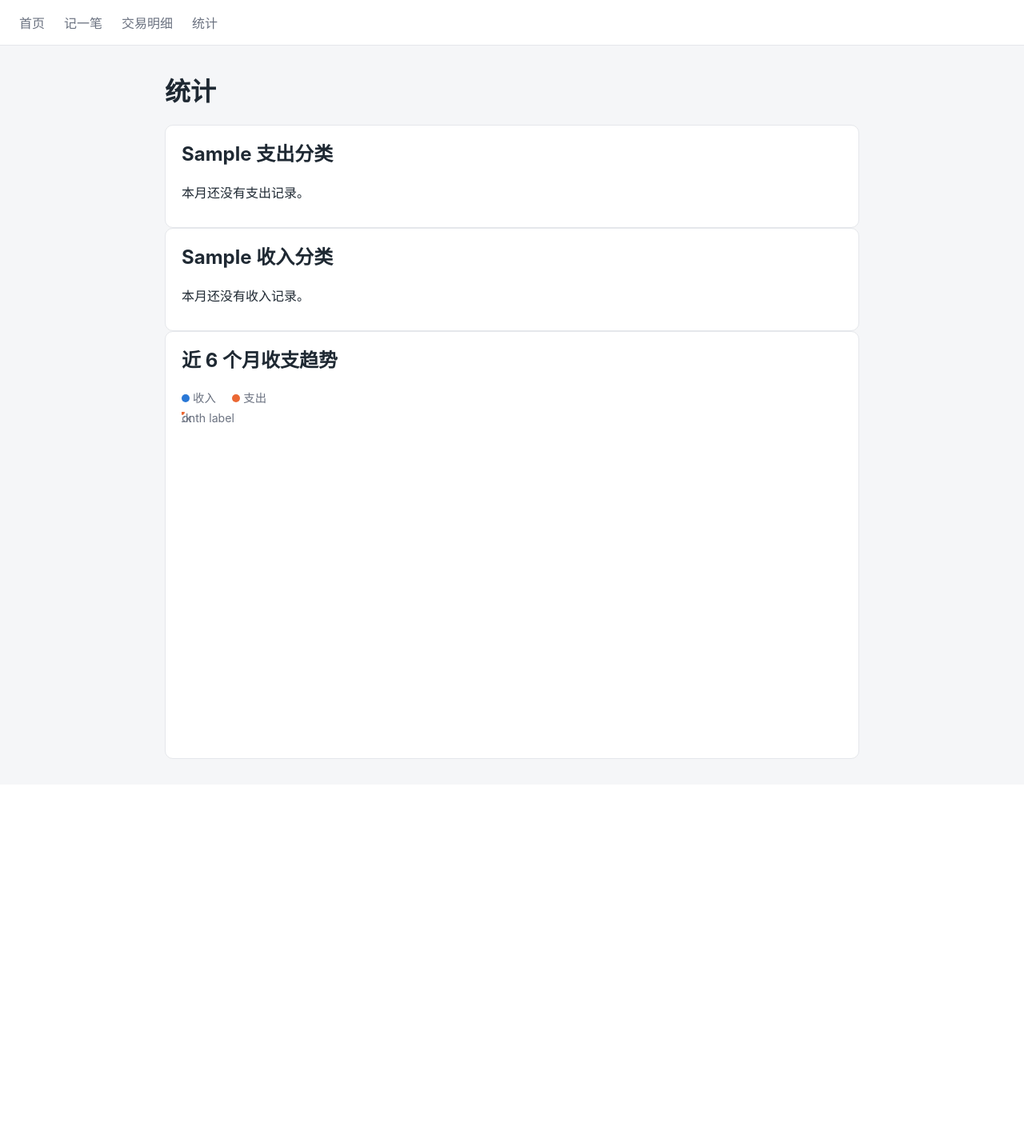
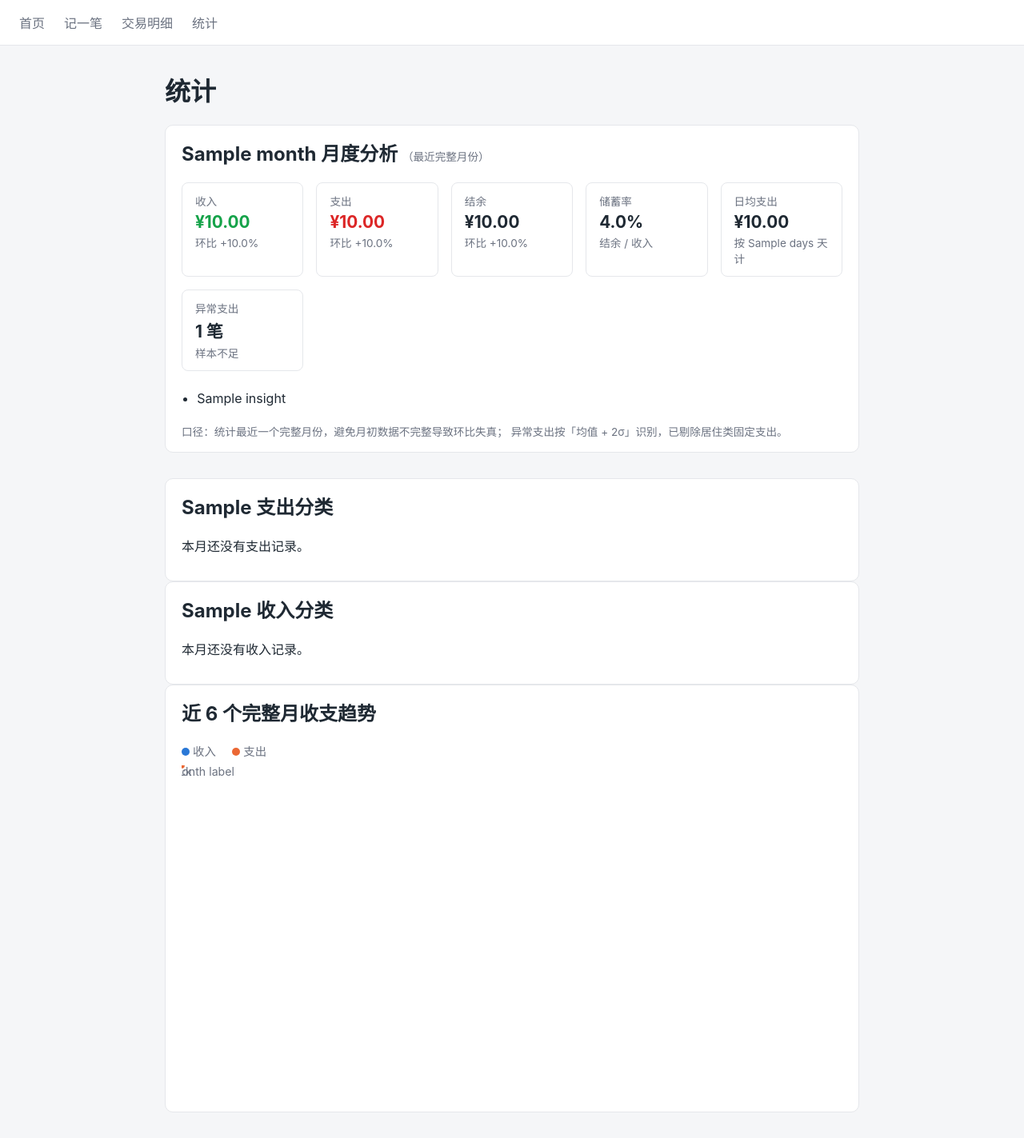
Before and after one commit to zontixx/expense-tracker, a Flask app: template templates/stats.html in a window 1280 px wide. Shown: the whole page at 80% size. Before the commit the page ends 949 px from the top, so only its background shows below. Run offline with Flask 3, Linux system fonts and the light colour scheme; the template is opened without the code that fills it: most values are stand-ins (such as "Sample title", 1, 10 or a date in 2020).

Commit message:
统计页改为最近完整月份，新增月度分析指标与自动结论

```diff
--- a/app.py
+++ b/app.py
@@ -1,7 +1,9 @@
 from flask import Flask, render_template, request, redirect, url_for,flash
-from datetime import datetime
+from datetime import datetime,timedelta
 import db
 import math
+import calendar
+import statistics
 import os
 import sys
 from pathlib import Path
@@ -64,6 +66,180 @@ def validate_transaction(form, conn):
     data = {"type": typ, "amount": amount, "category_id": category_id,
             "date": date, "note": note}
     return errors, data
+def last_complete_month():
+    """返回最近一个已结束的月份，例如 2026-11-04 -> '2026-10'"""
+    first_of_this_month = datetime.now().replace(day=1)
+    return (first_of_this_month - timedelta(days=1)).strftime("%Y-%m")
+
+
+def month_bounds(month):
+    """返回该月的 [开始, 下月开始) 两个日期字符串"""
+    y, m = int(month[:4]), int(month[5:7])
+    start = f"{y:04d}-{m:02d}-01"
+    if m == 12:
+        end = f"{y + 1:04d}-01-01"
+    else:
+        end = f"{y:04d}-{m + 1:02d}-01"
+    return start, end
+
+
+def month_range(n, end_month=None):
+    """返回截至 end_month（含）的最近 n 个月，从旧到新"""
+    if end_month:
+        y, m = int(end_month[:4]), int(end_month[5:7])
+    else:
+        now = datetime.now()
+        y, m = now.year, now.month
+    out = []
+    for _ in range(n):
+        out.append(f"{y:04d}-{m:02d}")
+        m -= 1
+        if m == 0:
+            m = 12
+            y -= 1
+    out.reverse()
+    return out
+
+
+def pct_change(current, previous):
+    """环比变化百分比；上期为 0 时返回 None"""
+    if not previous:
+        return None
+    return (current - previous) / previous * 100
+
+
+def build_month_analysis(conn, month):
+    """计算某个月的收入、支出、环比、储蓄率、异常支出等指标"""
+    y, m = int(month[:4]), int(month[5:7])
+    days = calendar.monthrange(y, m)[1]
+    prev_month = month_range(2, month)[0]
+
+    # CTE + LAG：先把上月和本月拼成两行，再用窗口函数取上一行
+    sql = """
+    WITH months(month) AS (VALUES (?), (?)),
+    monthly AS (
+        SELECT m.month,
+               COALESCE(SUM(CASE WHEN t.type = 'income'  THEN t.amount END), 0) AS income,
+               COALESCE(SUM(CASE WHEN t.type = 'expense' THEN t.amount END), 0) AS expense
+        FROM months m
+        LEFT JOIN transactions t ON substr(t.date, 1, 7) = m.month
+        GROUP BY m.month
+    ),
+    with_prev AS (
+        SELECT month, income, expense,
+               LAG(income)  OVER (ORDER BY month) AS prev_income,
+               LAG(expense) OVER (ORDER BY month) AS prev_expense
+        FROM monthly
+    )
+    SELECT * FROM with_prev WHERE month = ?
+    """
+    cur = conn.execute(sql, (prev_month, month, month)).fetchone()
+
+    income = cur["income"]
+    expense = cur["expense"]
+    balance = income - expense
+    savings_rate = balance / income * 100 if income else None
+    daily_avg = expense / days
+
+    # 最大支出分类
+    top = conn.execute("""
+        SELECT c.name, SUM(t.amount) AS total
+        FROM transactions t
+        JOIN categories c ON c.id = t.category_id
+        WHERE t.type = 'expense' AND t.date LIKE ?
+        GROUP BY c.name
+        ORDER BY total DESC
+        LIMIT 1
+    """, (month + "%",)).fetchone()
+    top_share = top["total"] / expense * 100 if top and expense else 0
+
+    # 异常检测：剔除居住（房租固定），按均值 + 2σ 找异常
+    expense_rows = conn.execute("""
+        SELECT t.amount, t.date, t.note, c.name AS category
+        FROM transactions t
+        JOIN categories c ON c.id = t.category_id
+        WHERE t.type = 'expense' AND t.date LIKE ? AND c.name <> '居住'
+    """, (month + "%",)).fetchall()
+    amounts = [r["amount"] for r in expense_rows]
+    if len(amounts) >= 3:
+        mean = statistics.mean(amounts)
+        std = statistics.pstdev(amounts)
+        threshold = mean + 2 * std
+        anomalies = sorted(
+            [r for r in expense_rows if r["amount"] > threshold],
+            key=lambda r: r["amount"], reverse=True,
+        )
+    else:
+        mean = std = threshold = 0
+        anomalies = []
+
+    # 最大可变支出分类（剔除房租）
+    variable_top = conn.execute("""
+        SELECT c.name, SUM(t.amount) AS total
+        FROM transactions t
+        JOIN categories c ON c.id = t.category_id
+        WHERE t.type = 'expense' AND t.date LIKE ? AND c.name <> '居住'
+        GROUP BY c.name
+        ORDER BY total DESC
+        LIMIT 1
+    """, (month + "%",)).fetchone()
+    variable_total = sum(amounts)
+
+    # 自动生成中文结论
+    insights = []
+    income_change = pct_change(income, cur["prev_income"])
+    expense_change = pct_change(expense, cur["prev_expense"])
+    balance_change = pct_change(balance, cur["prev_income"] - cur["prev_expense"])
+
+    if income_change is None:
+        insights.append(f"本月收入 ¥{income:,.2f}，支出 ¥{expense:,.2f}。")
+    else:
+        insights.append(
+            f"本月收入 ¥{income:,.2f}（环比 {income_change:+.1f}%），"
+            f"支出 ¥{expense:,.2f}（环比 {expense_change:+.1f}%）。"
+        )
+
+    if top:
+        insights.append(
+            f"{top['name']}支出 ¥{top['total']:,.2f}，"
+            f"占总支出的 {top_share:.1f}%，是最大支出项。"
+        )
+
+    if variable_top:
+        var_share = variable_top["total"] / variable_total * 100 if variable_total else 0
+        insights.append(
+            f"剔除房租后，{variable_top['name']} ¥{variable_top['total']:,.2f} "
+            f"是最大的可变支出，占可变支出的 {var_share:.1f}%。"
+        )
+
+    if anomalies:
+        first = anomalies[0]
+        label = first["note"] or first["category"]
+        insights.append(
+            f"按「均值 + 2σ」识别出 {len(anomalies)} 笔异常支出，"
+            f"最大一笔 ¥{first['amount']:,.2f}（{label}）。"
+        )
+    else:
+        insights.append("本月没有识别到明显的异常支出。")
+
+    return {
+        "month": month,
+        "income": income,
+        "expense": expense,
+        "balance": balance,
+        "income_change": income_change,
+        "expense_change": expense_change,
+        "balance_change": balance_change,
+        "savings_rate": savings_rate,
+        "daily_avg": daily_avg,
+        "days": days,
+        "top": top,
+        "top_share": top_share,
+        "anomaly_count": len(anomalies),
+        "anomaly_max": dict(anomalies[0]) if anomalies else None,
+        "anomaly_threshold": threshold,
+        "insights": insights,
+    }
 
 @app.route("/")
 def index():
@@ -220,20 +396,26 @@ def delete(tx_id):
 @app.route("/stats")
 def stats():
     conn = db.get_db()
-    this_month = datetime.now().strftime("%Y-%m")
+    # 统计最近一个完整月份：月初当月数据不完整，直接做环比会失真
+    this_month = last_complete_month()
 
     # 支出、收入各自的分类图表（条形图 + 环形图）
     expense_bars, expense_slices, expense_total = build_category_chart(conn, "expense", this_month)
     income_bars, income_slices, income_total = build_category_chart(conn, "income", this_month)
 
-    # ===== 折线图：近 6 个月收支 =====
-    months = last_n_months(6)
+    # ===== 折线图：近 6 个完整月收支 =====
+    months = month_range(6, this_month)
+    start = month_bounds(months[0])[0]
+    end = month_bounds(this_month)[1]
     rows = conn.execute("""
         SELECT substr(date, 1, 7) AS m, type, SUM(amount) AS total
         FROM transactions
-        WHERE date >= ?
+        WHERE date >= ? AND date < ?
         GROUP BY m, type
-    """, (months[0] + "-01",)).fetchall()
+    """, (start, end)).fetchall()
+
+    # ===== 月度分析指标 =====
+    analysis = build_month_analysis(conn, this_month)
     conn.close()
 
     by_month = {(r["m"], r["type"]): r["total"] for r in rows}
@@ -272,7 +454,9 @@ def stats():
         income_line=income_line, expense_line=expense_line,
         income_series=income_series, expense_series=expense_series,
         month_labels=month_labels, ticks=ticks,
-        left=left, right=right, bottom=bottom)
+        left=left, right=right, bottom=bottom,
+        analysis=analysis)
+
 
 
 
@@ -287,19 +471,6 @@ def nice_ceil(v):
     return 10 * exp
 
 
-def last_n_months(n):
-    """返回最近 n 个月的 'YYYY-MM'，从旧到新"""
-    now = datetime.now()
-    y, mo = now.year, now.month
-    out = []
-    for _ in range(n):
-        out.append(f"{y:04d}-{mo:02d}")
-        mo -= 1
-        if mo == 0:
-            mo = 12
-            y -= 1
-    out.reverse()
-    return out
 
 # 环形图配色：色盲安全的标准配色，按顺序取
 DONUT_COLORS = ["#2a78d6", "#eb6834", "#1baf7a", "#eda100", "#e87ba4", "#008300"]
--- a/templates/stats.html
+++ b/templates/stats.html
@@ -21,9 +21,93 @@
   .donut-legend { list-style: none; padding: 0; margin: 0; font-size: 13px; }
   .donut-legend li { margin-bottom: 6px; }
   .legend-num  { color: #6b7280; margin-left: 0.25rem; }
+    .metrics { display: grid; grid-template-columns: repeat(auto-fit, minmax(150px, 1fr));
+             gap: 1rem; margin: 1rem 0 1.25rem; }
+  .metric { border: 1px solid #e5e7eb; border-radius: 8px; padding: 0.75rem 1rem; }
+  .metric span { color: #6b7280; font-size: 0.85rem; }
+  .metric strong { display: block; font-size: 1.3rem; margin: 0.2rem 0; }
+  .metric em { font-style: normal; font-size: 0.85rem; color: #6b7280; }
+  .metric .income { color: #16a34a; }
+  .metric .expense { color: #dc2626; }
+  .insights { margin: 0.5rem 0 1rem; padding-left: 1.2rem; line-height: 1.8; }
+  .insights li { margin-bottom: 0.3rem; }
+  .note { color: #6b7280; font-size: 0.85rem; margin: 0; }
+  .analysis h2 small { color: #6b7280; font-size: 0.85rem; font-weight: 400; }
+
 </style>
 
 <h1>统计</h1>
+<div class="card analysis" style="margin-bottom: 2rem;">
+  <h2 style="margin-top: 0;">{{ analysis.month }} 月度分析 <small>（最近完整月份）</small></h2>
+
+  <div class="metrics">
+    <div class="metric">
+      <span>收入</span>
+      <strong class="income">¥{{ "%.2f"|format(analysis.income) }}</strong>
+      {% if analysis.income_change is not none %}
+        <em>环比 {{ "%+.1f"|format(analysis.income_change) }}%</em>
+      {% else %}
+        <em>无上月数据</em>
+      {% endif %}
+    </div>
+
+    <div class="metric">
+      <span>支出</span>
+      <strong class="expense">¥{{ "%.2f"|format(analysis.expense) }}</strong>
+      {% if analysis.expense_change is not none %}
+        <em>环比 {{ "%+.1f"|format(analysis.expense_change) }}%</em>
+      {% else %}
+        <em>无上月数据</em>
+      {% endif %}
+    </div>
+
+    <div class="metric">
+      <span>结余</span>
+      <strong>¥{{ "%.2f"|format(analysis.balance) }}</strong>
+      {% if analysis.balance_change is not none %}
+        <em>环比 {{ "%+.1f"|format(analysis.balance_change) }}%</em>
+      {% else %}
+        <em>无上月数据</em>
+      {% endif %}
+    </div>
+
+    <div class="metric">
+      <span>储蓄率</span>
+      <strong>
+        {% if analysis.savings_rate is not none %}
+          {{ "%.1f"|format(analysis.savings_rate) }}%
+        {% else %}—{% endif %}
+      </strong>
+      <em>结余 / 收入</em>
+    </div>
+
+    <div class="metric">
+      <span>日均支出</span>
+      <strong>¥{{ "%.2f"|format(analysis.daily_avg) }}</strong>
+      <em>按 {{ analysis.days }} 天计</em>
+    </div>
+
+    <div class="metric">
+      <span>异常支出</span>
+      <strong>{{ analysis.anomaly_count }} 笔</strong>
+      {% if analysis.anomaly_max %}
+        <em>最大 ¥{{ "%.2f"|format(analysis.anomaly_max.amount) }}</em>
+      {% elif analysis.anomaly_threshold %}
+        <em>阈值 ¥{{ "%.2f"|format(analysis.anomaly_threshold) }}</em>
+      {% else %}
+        <em>样本不足</em>
+      {% endif %}
+    </div>
+  </div>
+
+  <ul class="insights">
+    {% for s in analysis.insights %}<li>{{ s }}</li>{% endfor %}
+  </ul>
+  <p class="note">
+    口径：统计最近一个完整月份，避免月初数据不完整导致环比失真；
+    异常支出按「均值 + 2σ」识别，已剔除居住类固定支出。
+  </p>
+</div>
 
 {% macro category_chart(title, bars, slices, total, total_label) %}
 <div class="card">
@@ -71,7 +155,7 @@
 {{ category_chart(this_month + " 收入分类", income_bars, income_slices, income_total, "收入") }}
 
 <div class="card">
-  <h2>近 6 个月收支趋势</h2>
+  <h2>近 6 个完整月收支趋势</h2>
   <div style="margin-bottom: 0.5rem;">
     <span><span class="legend-dot" style="background:#2a78d6"></span>收入</span>
     <span style="margin-left:1rem"><span class="legend-dot" style="background:#eb6834"></span>支出</span>
```
